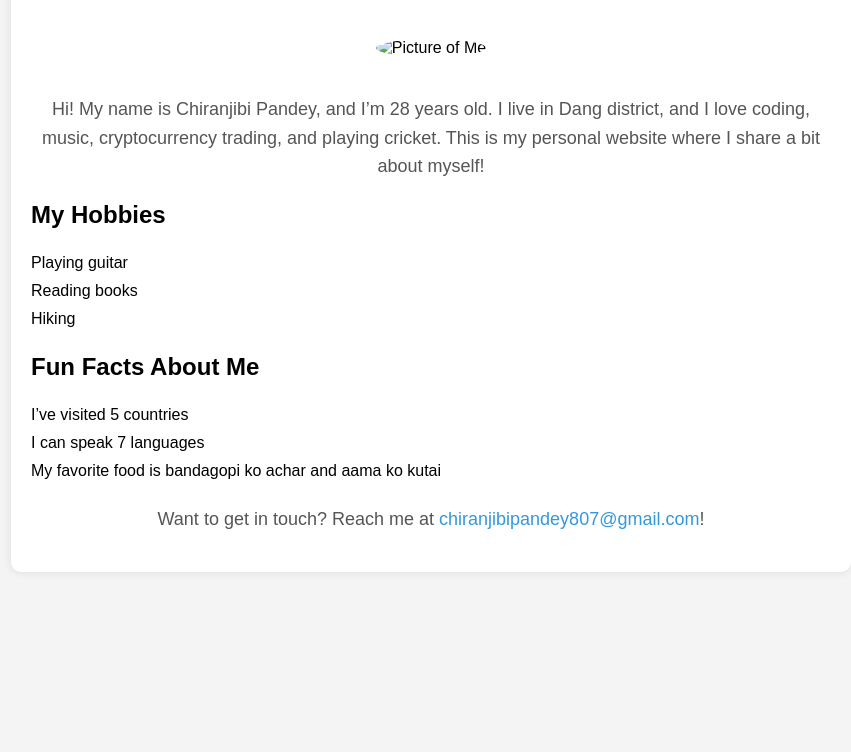
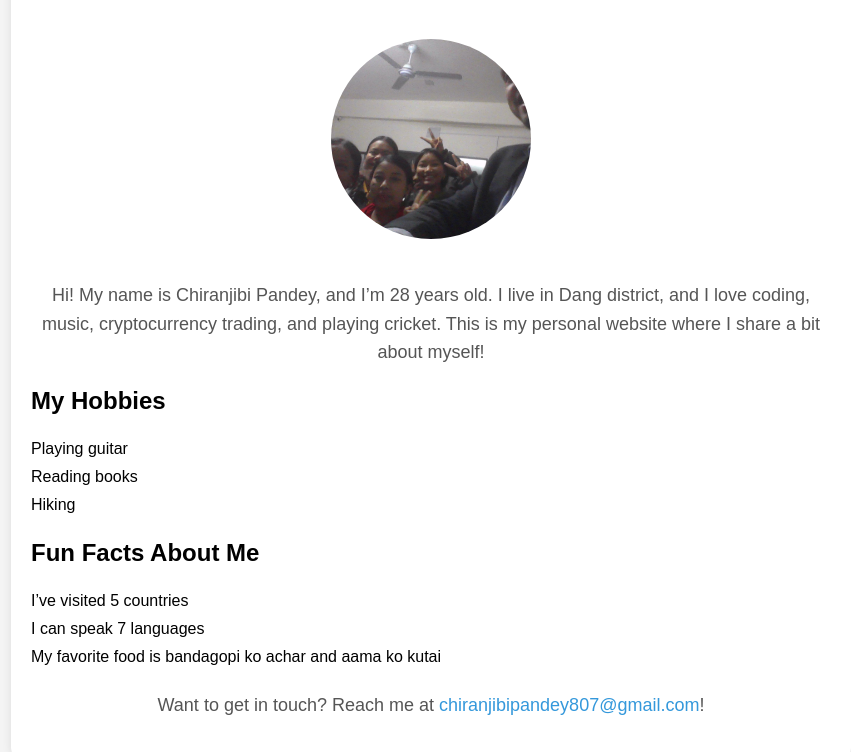
Before and after one commit to chiran691/123, a plain HTML site: page index.html in a window 1280 px wide. Shown: the part 101-853 px from the top of the page, without its empty margins (209-1060 px from the left). Before the commit the page ends 800 px from the top, so only its background shows below. Drawn offline with Linux system fonts and the light colour scheme.

Commit message:
Update index.html

```diff
--- a/index.html
+++ b/index.html
@@ -58,7 +58,7 @@
 <body>
     <div class="container">
         <h1>About Me - Chiranjibi Pandey</h1>
-        <img src="me.jpg" alt="Picture of Me" class="profile-pic">
+        <img src="me.png" alt="Picture of Me" class="profile-pic">
         <p>
             Hi! My name is Chiranjibi Pandey, and I’m 28 years old. I live in Dang district,
             and I love coding, music, cryptocurrency trading, and playing cricket. This is my
```
